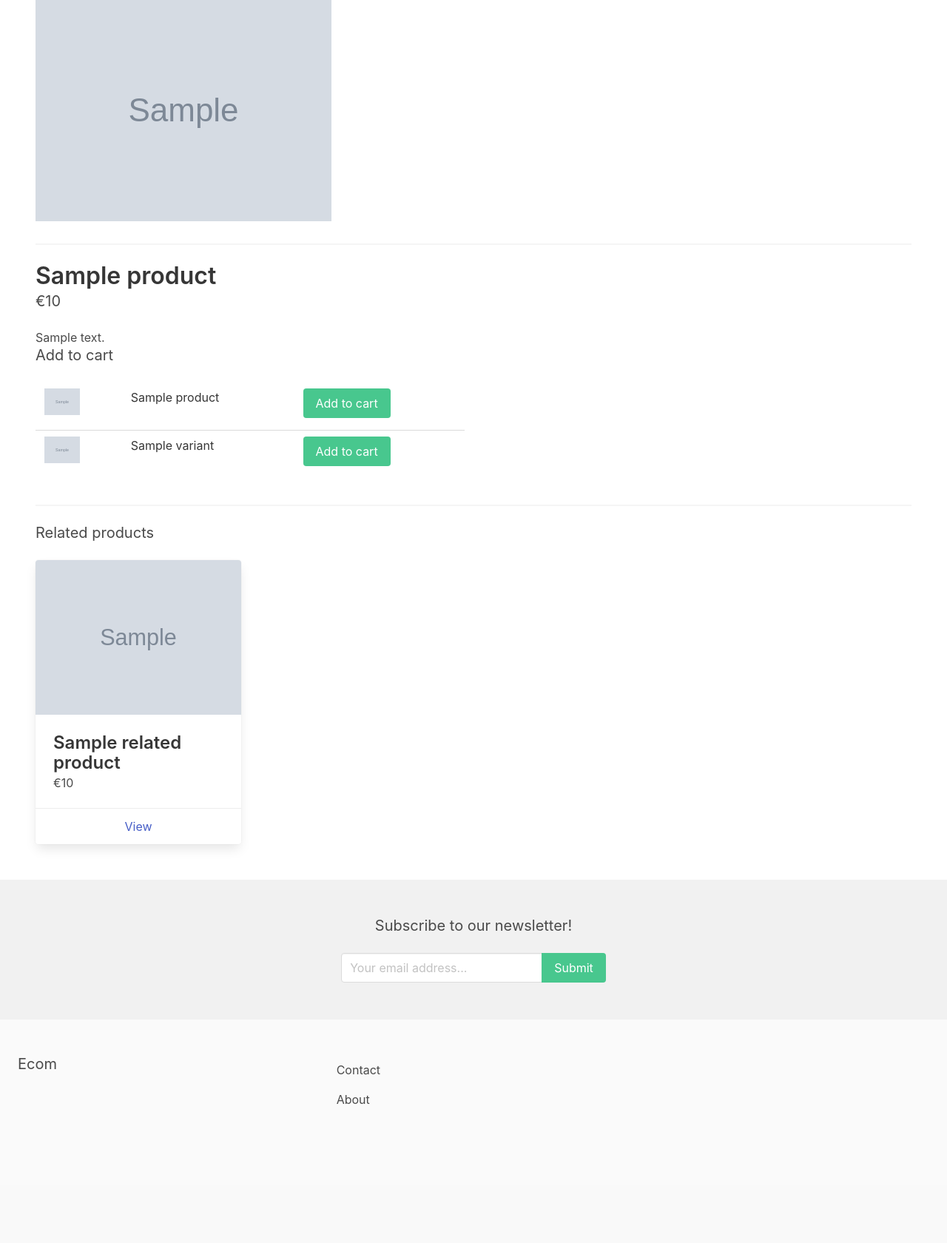
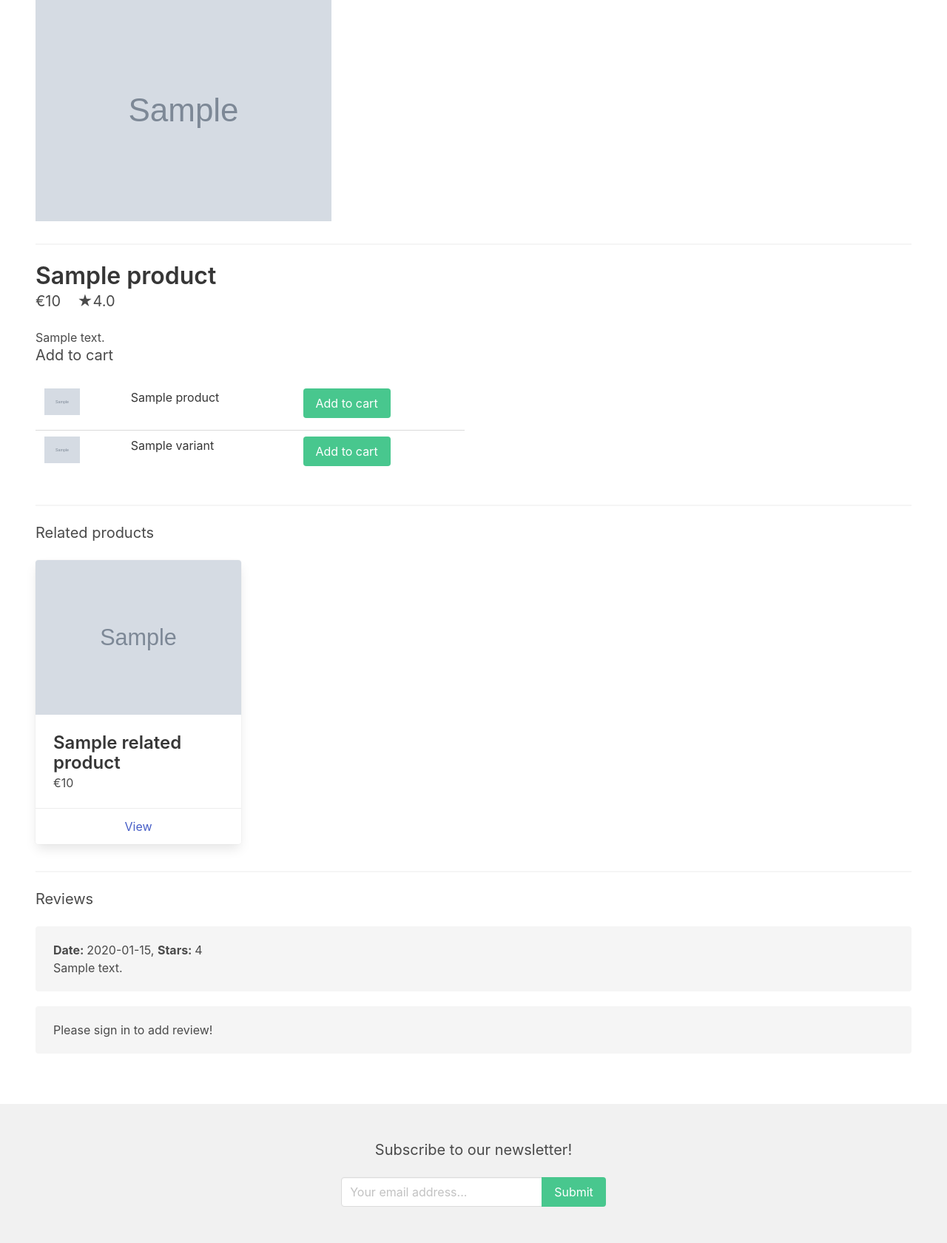
Before and after one commit to manos-mark/django-vue-ecom, a Django app: template ecom/apps/store/templates/product_detail.html in a window 1280 px wide. Shown: the part 105-1785 px from the top of the page at 74% size. Before the commit the page ends 1597 px from the top, so only its background shows below. Run offline with Django 3.2, Linux system fonts and the light colour scheme; the template is opened without the code that fills it: most values are stand-ins (such as "Sample title", 1, 10 or a date in 2020); grey boxes marked "Sample" are stand-in pictures; some libraries are stand-ins or nearby versions.

Commit message:
Auto stash before merge of "master" and "product-reviews"

```diff
--- a/ecom/apps/store/admin.py
+++ b/ecom/apps/store/admin.py
@@ -1,7 +1,8 @@
 from django.contrib import admin
 
-from .models import Category, Product, ProductImage
+from .models import Category, Product, ProductImage, ProductReview
 
 admin.site.register(Category)
 admin.site.register(Product)
 admin.site.register(ProductImage)
+admin.site.register(ProductReview)
--- a/ecom/apps/store/templates/product_detail.html
+++ b/ecom/apps/store/templates/product_detail.html
@@ -17,7 +17,7 @@
         {% endif %}
         <hr>
         <h1 class="title">{{ product.title }}</h1>
-        <h2 class="subtitle">€{{ product.price }}</h2>
+        <h2 class="subtitle">€{{ product.price }} &nbsp;&nbsp; ★{{ product.get_rating|floatformat:1 }}</h2>
 
         {% if product.description %}
             <p>{{ product.description }}</p>
@@ -116,6 +116,59 @@
             {% include "parts/product_list.html" %}
         {% endwith %}
 
+        <hr>
+        <h2 class="subtitle">Reviews</h2>
+        <div class="reviews-wrapper">
+            {% for review in product.reviews.all %}
+                <div class="notification space-below">
+                    <p>
+                        <strong>Date: </strong> {{ review.date_added|date:"Y-m-d" }},
+                        <strong>Stars: </strong> {{ review.stars }}
+                    </p>
+                    {{ review.content }}
+                </div>
+            {% empty %}
+                <div class="notification space-below">
+                    No reviews yet.
+                </div>
+            {% endfor %}
+        </div>
+
+        <div class="notification space-below">
+            {% if request.user.is_authenticated %}
+                <form method="post" action=".">
+                    {% csrf_token %}
+
+                    <div class="field">
+                        <label>Stars</label>
+                        <div class="control">
+                            <select name="stars">
+                                {% for i in "12345" %}
+                                    <option selected value={{i}}>{{i}}</option>
+                                {% endfor %}
+                            </select>
+                        </div>
+                    </div>
+
+                    <div class="field">
+                        <label>Content</label>
+                        <div class="control">
+                            <textarea name="content" class="textarea"></textarea>
+                        </div>
+                    </div>
+
+                    <div class="field">
+                        <div class="control">
+                            <button class="button is-success">Submit</button>
+                        </div>
+                    </div>
+
+                </form>
+            {% else %}
+                <p>Please sign in to add review!</p>
+            {% endif %}
+        </div>
+
     </div>
 {% endblock %}
 
--- a/ecom/static/main.css
+++ b/ecom/static/main.css
@@ -20,3 +20,7 @@ form ul {
 .newsletter-wrapper .notification {
     margin-top: 20px;
 }
+
+.space-below {
+    margin-bottom: 20px;
+}
```
Also changed, not shown: ecom/apps/store/models.py (+17 -1 lines), ecom/apps/store/views.py (+11 -1 lines), ecom/apps/store/migrations/0011_productreview.py (added), ecom/db.sqlite3.
